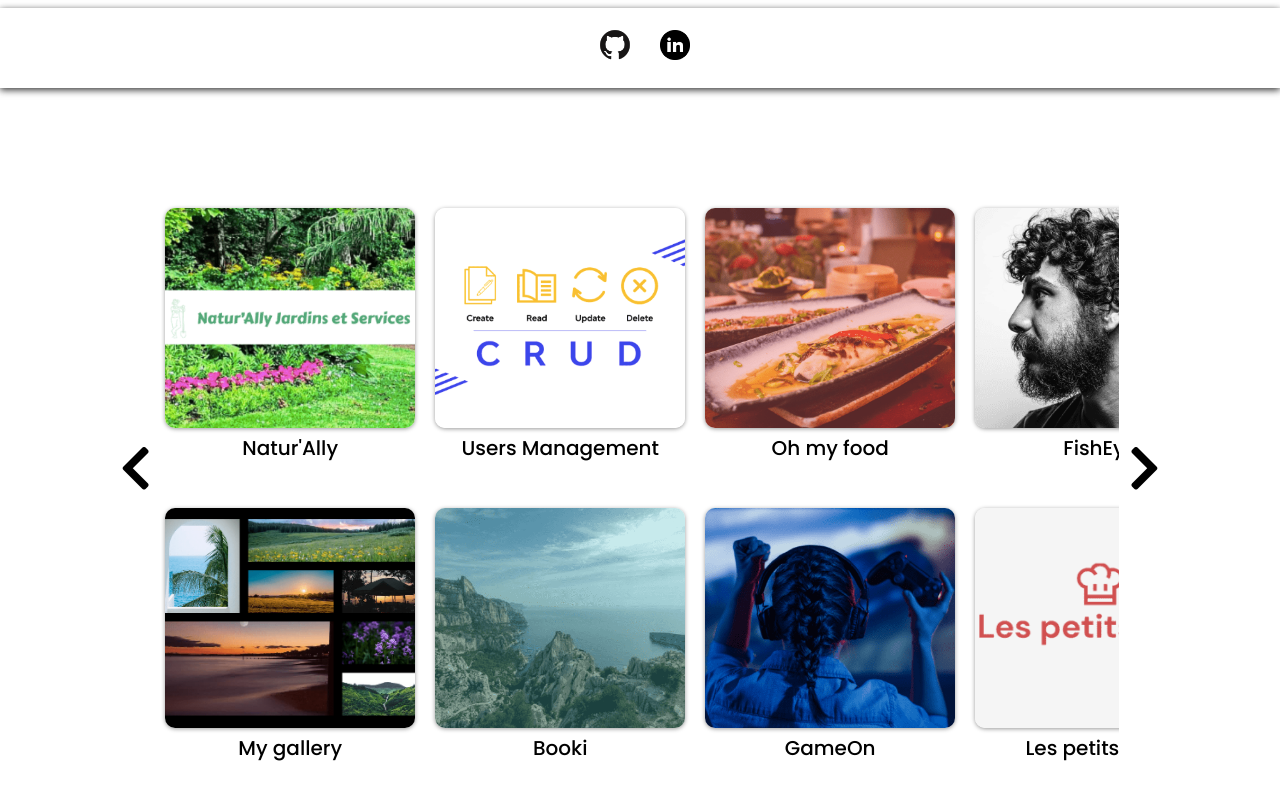
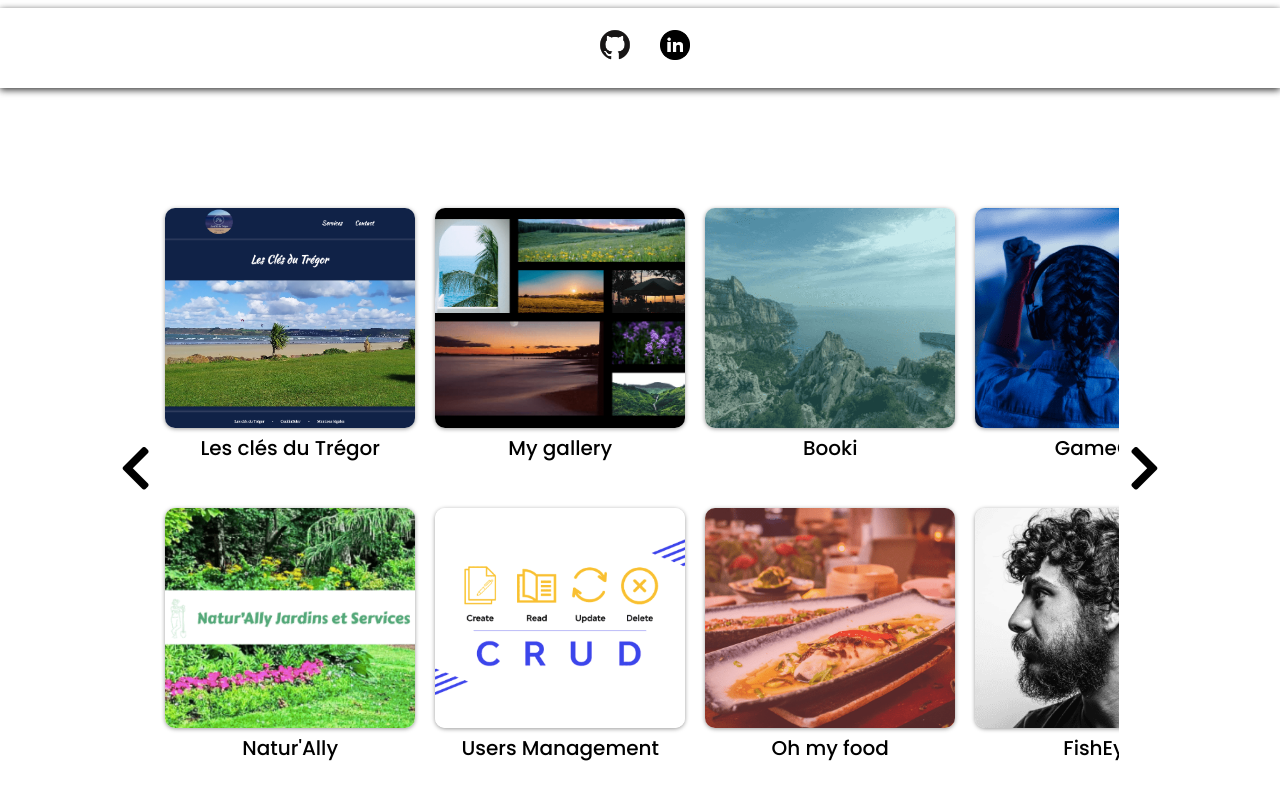
Before and after one commit to CeciliaBdev/PortFolio, a React (Create React App) app: page / in a window 1280 px wide. Shown: the part 712-1512 px from the top of the page. Built offline with nearby package versions, Linux system fonts and the light colour scheme.

Commit message:
update new project

```diff
--- a/src/datas/datas.js
+++ b/src/datas/datas.js
@@ -9,8 +9,14 @@ import argentbank from '../assets/argentbank.png'
 import mygallery from '../assets/mygallery.png'
 import users_management from '../assets/crud_user_management.png'
 import naturally from '../assets/naturally.png'
+import lesclesdutregor from '../assets/lesclesdutregor.png'
 
 export const Links = [
+  {
+    title: `Les clés du Trégor`,
+    cover: lesclesdutregor,
+    site: 'https://les-cles-du-tregor.vercel.app/',
+  },
   {
     title: `Natur'Ally`,
     cover: naturally,
```
Also changed, not shown: src/assets/lesclesdutregor.png (added).
